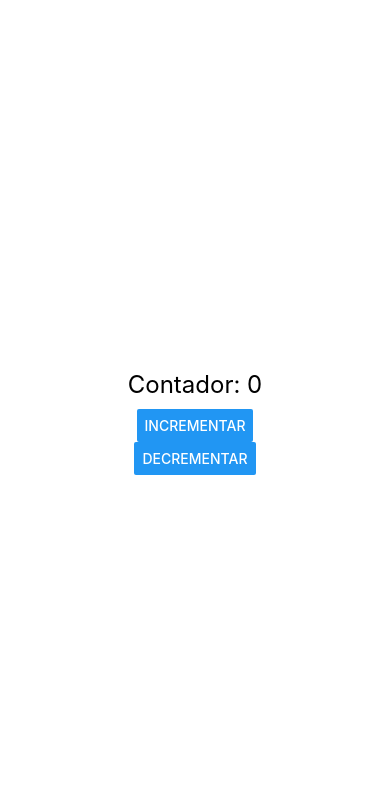
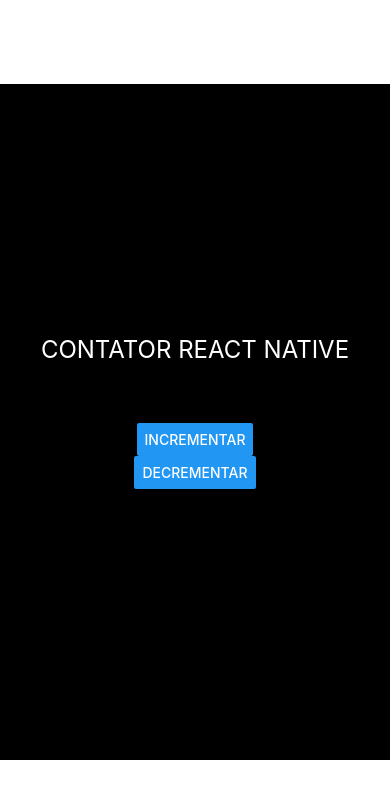
Before and after one commit to evertoncruz/contador-react-native, a React Native app: screen / in a window 390 px wide. Shown: the top 798 px of the page. Built offline with nearby package versions, Linux system fonts and the light colour scheme.

Commit message:
inserted ttile and made height adjustment

```diff
--- a/src/screens/HomeScreen/HomeScreen.tsx
+++ b/src/screens/HomeScreen/HomeScreen.tsx
@@ -1,17 +1,15 @@
 import React from "react";
-import { View, StyleSheet } from "react-native";
+import { View, Text } from "react-native";
 import { Counter } from "../../components/Counter/Counter";
+import { styles } from "./styles";
 
 const HomeScreen = () => {
   return (
-    <View style={styles.screen}>
+    <View style={styles.container}>
+      <Text style={styles.title}>CONTATOR REACT NATIVE</Text>
       <Counter />
     </View>
   );
 };
 
-const styles = StyleSheet.create({
-  screen: { flex: 1, justifyContent: "center", alignItems: "center" },
-});
-
 export default HomeScreen;
--- a/src/screens/HomeScreen/styles.js
+++ b/src/screens/HomeScreen/styles.js
@@ -6,8 +6,10 @@
     alignItems: "center",
     justifyContent: "center",
     width: "100%",
+    height: "80%",
   },
   title: {
+    fontSize: 24,
     color: "#FFF",
   },
 });
```
